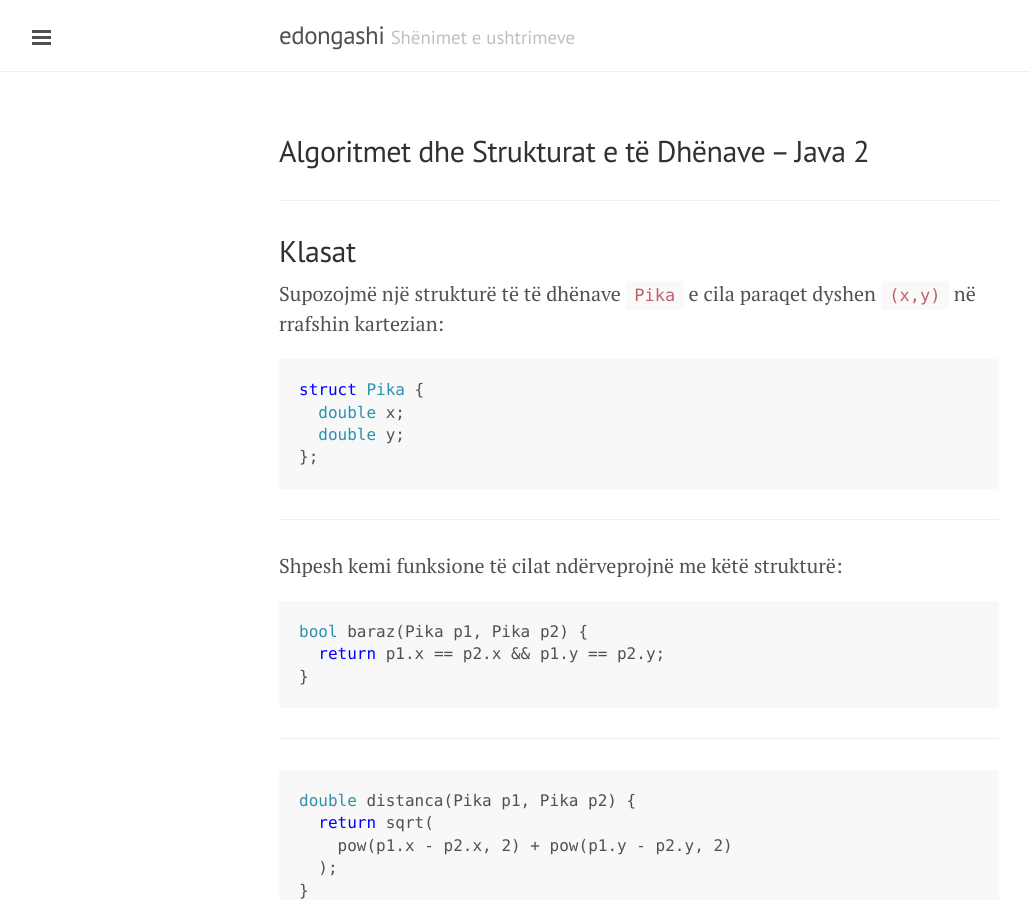
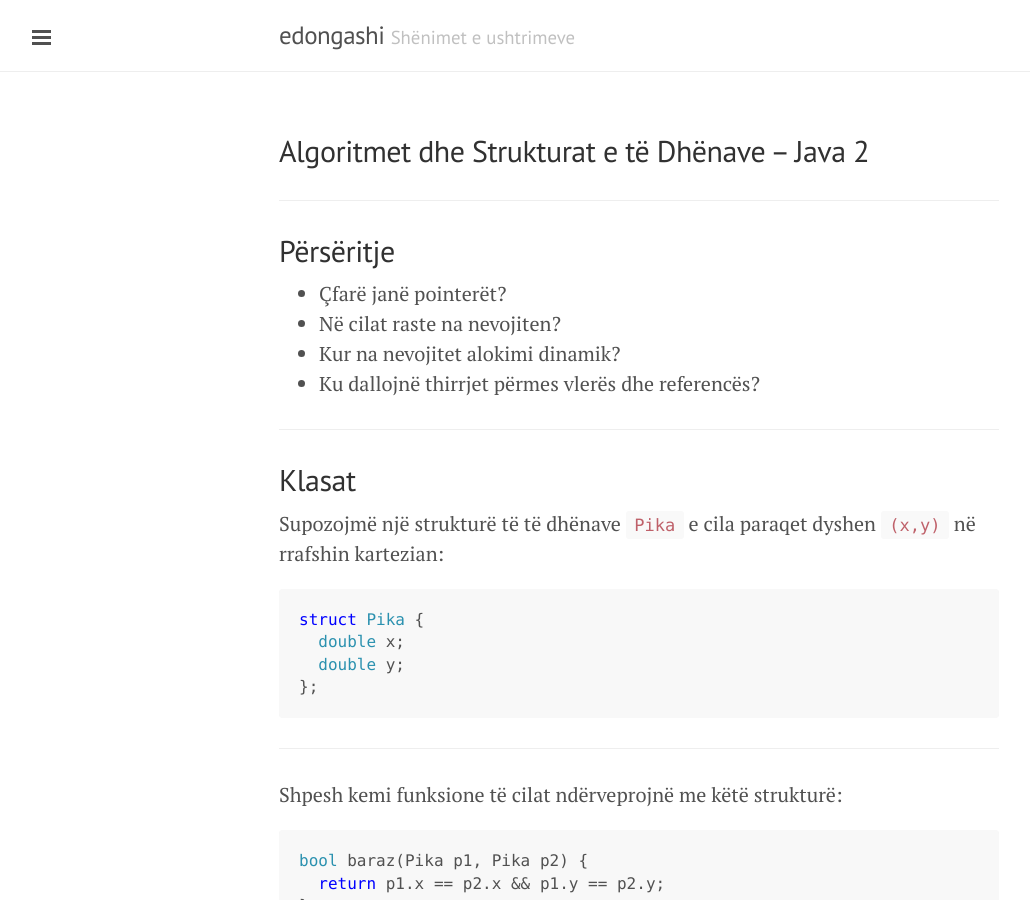
Before and after one commit to edongashi/edongashi.github.io, a Jekyll site: the page built from lendet/algoritmet-dhe-strukturat-e-te-dhenave/java2.md, in a window 1280 px wide and 900 px high. Shown: the whole window, without its empty margins (1-1031 px from the left). Built offline with Jekyll 4.4.1, drawn with Linux system fonts in a browser that asks for light colours; our own code applies the rules of GitHub Pages for plain Markdown files.

Commit message:
Update java 2

```diff
--- a/lendet/algoritmet-dhe-strukturat-e-te-dhenave/java2.md
+++ b/lendet/algoritmet-dhe-strukturat-e-te-dhenave/java2.md
@@ -1,4 +1,13 @@
 ## Algoritmet dhe Strukturat e të Dhënave – Java 2
+
+---
+
+## Përsëritje
+
+- Çfarë janë pointerët?
+- Në cilat raste na nevojiten?
+- Kur na nevojitet alokimi dinamik?
+- Ku dallojnë thirrjet përmes vlerës dhe referencës?
 
 ---
 
```
